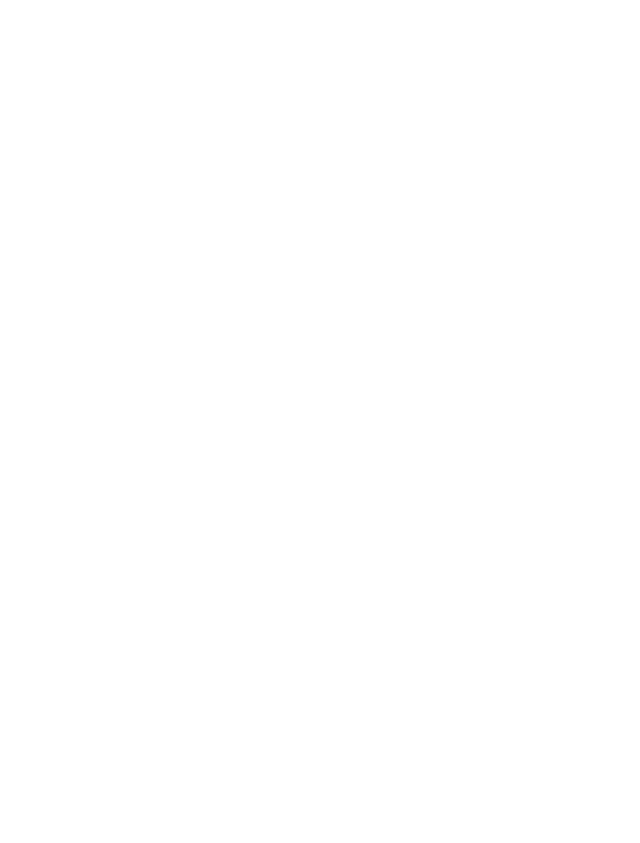
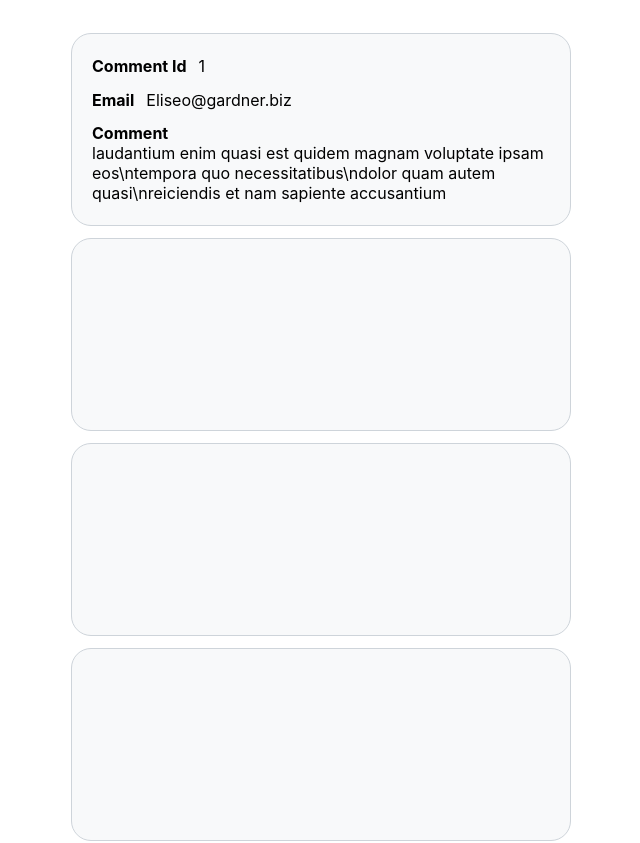
Before and after one commit to irisdew/preonboarding-hayanmind-assignment, a React (Create React App) app: page / in a window 1280 px wide. Shown: the top 843 px of the page, without its empty margins (319-959 px from the left). Before the commit the page ends 800 px from the top, so only its background shows below. Built offline with nearby package versions, Linux system fonts and the light colour scheme.

Commit message:
Feat: Add Container, Card UI

```diff
--- a/src/App.js
+++ b/src/App.js
@@ -1,7 +1,34 @@
-import './App.css';
+import React from 'react';
+import { Container, Card } from './App.styles';
 
 function App() {
-  return <div className="App"></div>;
+  return (
+    <div className="App">
+      <Container>
+        <Card>
+          <div>
+            <b>Comment Id</b>
+            <span>1</span>
+          </div>
+          <div>
+            <b>Email</b>
+            <span>Eliseo@gardner.biz</span>
+          </div>
+          <div className="comment-box">
+            <b>Comment</b>
+            <span>
+              laudantium enim quasi est quidem magnam voluptate ipsam eos\ntempora quo necessitatibus\ndolor quam autem
+              quasi\nreiciendis et nam sapiente accusantium
+            </span>
+          </div>
+        </Card>
+        <Card />
+        <Card />
+        <Card />
+        <Card />
+      </Container>
+    </div>
+  );
 }
 
 export default App;
--- /dev/null
+++ b/src/App.styles.js
@@ -0,0 +1,33 @@
+import styled from 'styled-components';
+
+export const Container = styled.div`
+  margin-top: 33px;
+`;
+
+export const Card = styled.div`
+  height: 193px;
+  width: 500px;
+  background: #f8f9fa;
+  border: 0.5px solid #ced4da;
+  border-radius: 20px;
+  box-sizing: border-box;
+  margin: 0 auto 12px;
+  padding: 20px;
+
+  display: flex;
+  flex-direction: column;
+  justify-content: space-evenly;
+
+  div {
+    margin-bottom: 12px;
+    b {
+      margin-right: 12px;
+    }
+  }
+
+  .comment-box {
+    display: flex;
+    flex-direction: column;
+    margin-bottom: 0;
+  }
+`;
```
